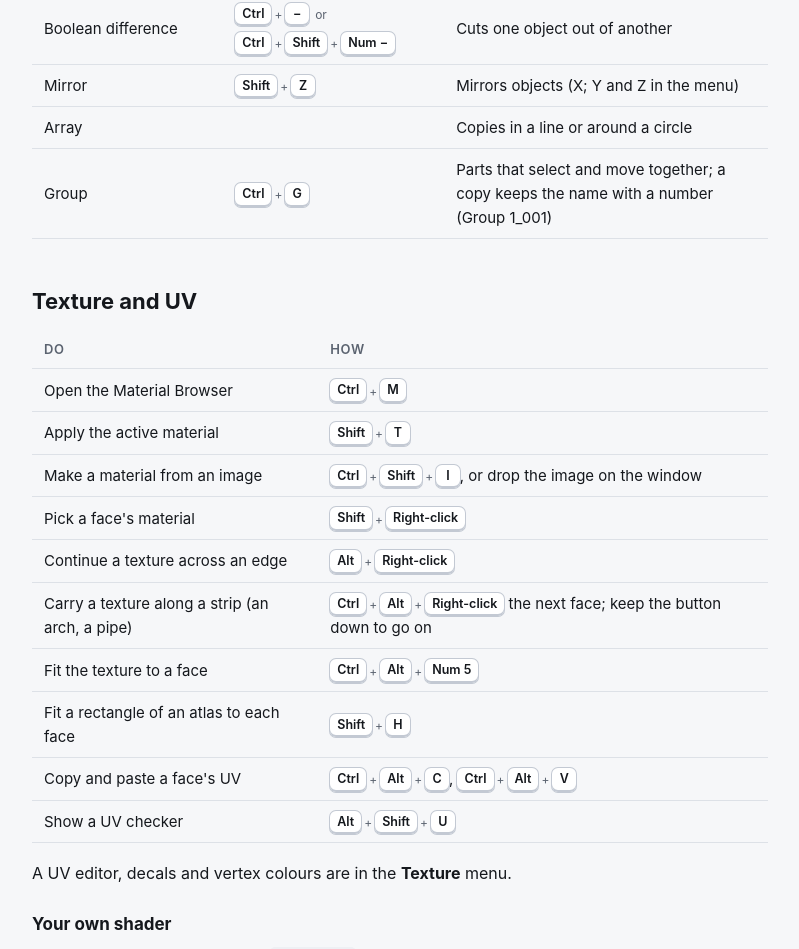
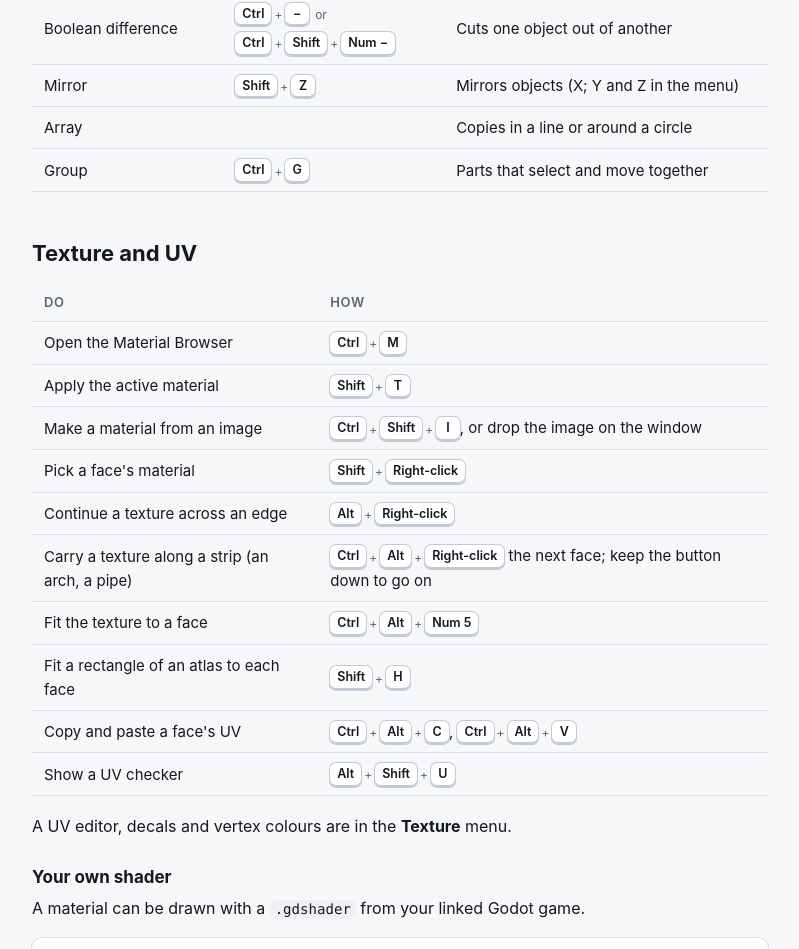
Before and after one commit to onur-c/leveldoteditor.com, a plain HTML site: page site/docs/tools.html in a window 1280 px wide. Shown: the part 1841-2790 px from the top of the page, without its empty margins (240-1039 px from the left). Drawn offline with Linux system fonts and the light colour scheme.

Commit message:
Drop the copied-group naming note from the docs and What's new
Co-Authored-By: Claude Opus 5.5 <noreply@anthropic.com>

```diff
--- a/site/docs/tools.html
+++ b/site/docs/tools.html
@@ -189,7 +189,7 @@
 <tr>
 <td>Group</td>
 <td><span class="keys"><span class="combo"><kbd>Ctrl</kbd><span class="plus">+</span><kbd>G</kbd></span></span></td>
-<td>Parts that select and move together; a copy keeps the name with a number (Group 1_001)</td>
+<td>Parts that select and move together</td>
 </tr>
 </tbody>
 </table>
```
Also changed, not shown: site/docs/whats-new.html (+0 -1 lines), 3 other files.
